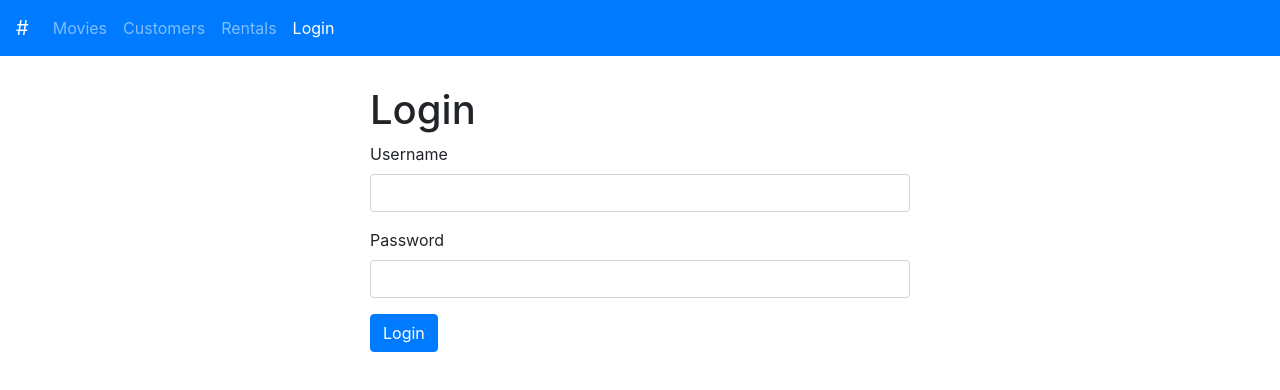
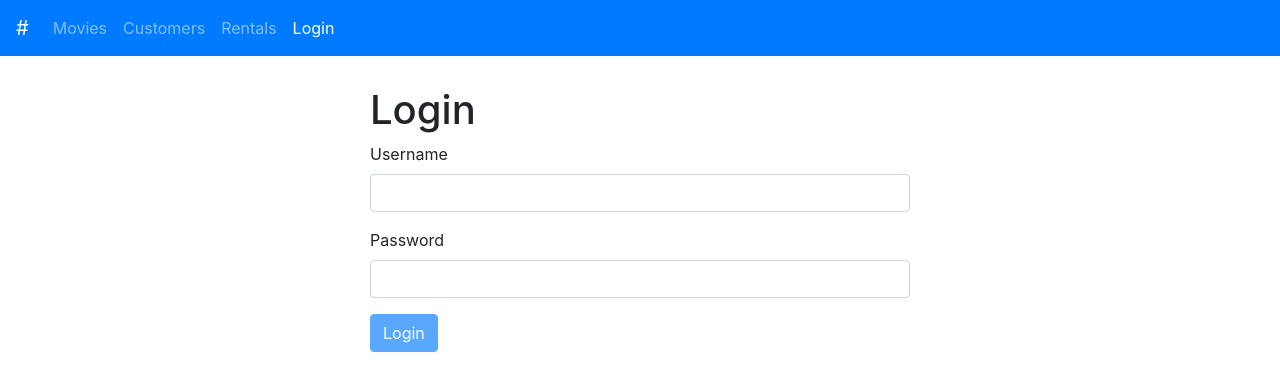
Before and after one commit to IonOlaru/react-js-fun, a React (Create React App) app in the folder mosh-vidly/: page /login in a window 1280 px wide. Shown: the top 390 px of the page. Built offline with nearby package versions, Linux system fonts and the light colour scheme.

Commit message:
disable Save button

```diff
--- a/mosh-vidly/src/components/loginForm.jsx
+++ b/mosh-vidly/src/components/loginForm.jsx
@@ -91,7 +91,8 @@ class LoginForm extends Component {
               <Input name="username" value={account.username} label="Username" onChange={this.handleChange} error={errors.username} />
               { /* prettier-ignore */ }
               <Input name="password" value={account.password} label="Password" onChange={this.handleChange} error={errors.password} />
-              <button className="btn btn-primary">Login</button>
+              {/* prettier-ignore  */}
+              <button disabled={Object.keys(this.validate()).length > 0} className="btn btn-primary">Login</button>
             </form>
           </div>
           <div className="col-3" />
```
